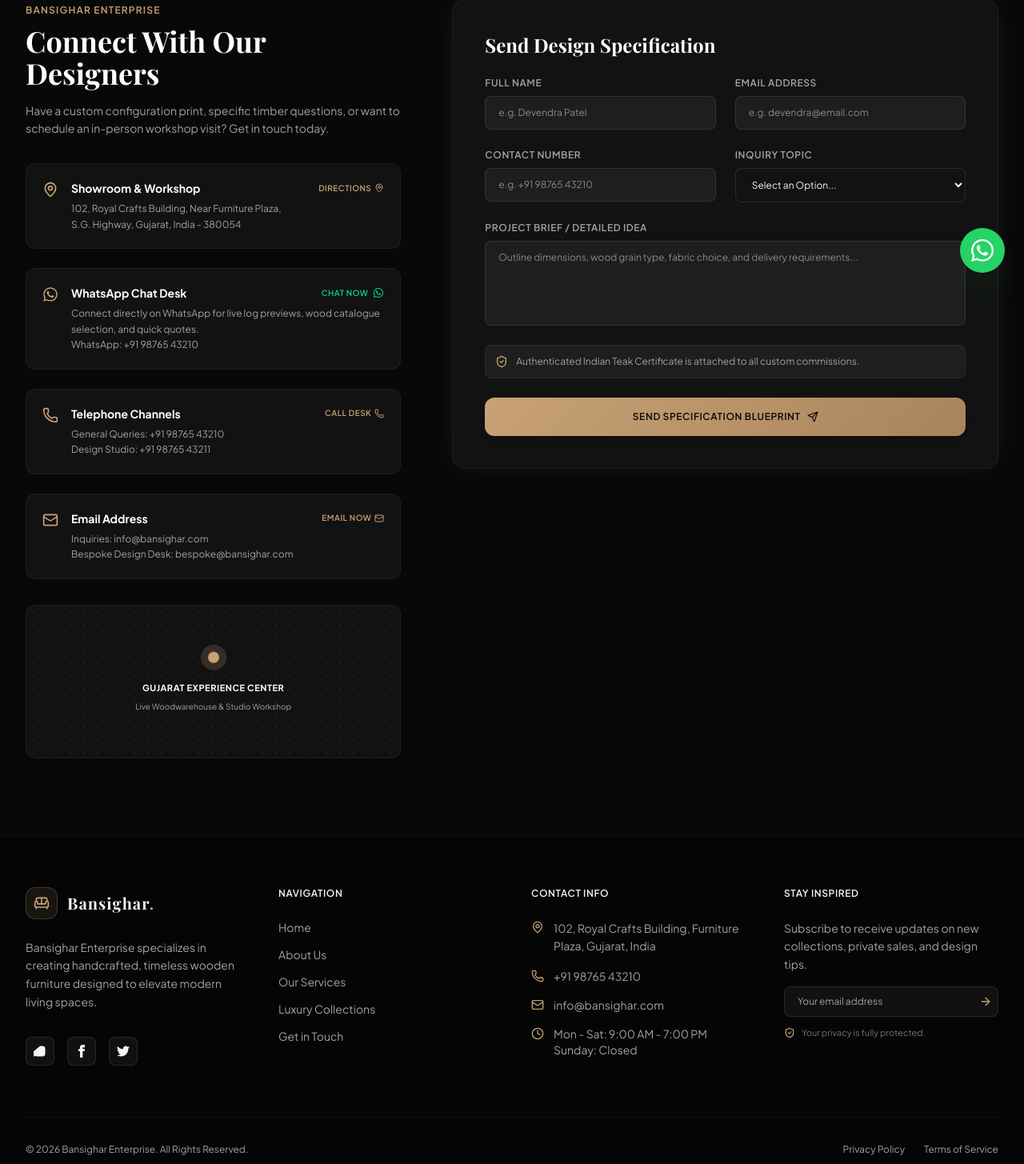
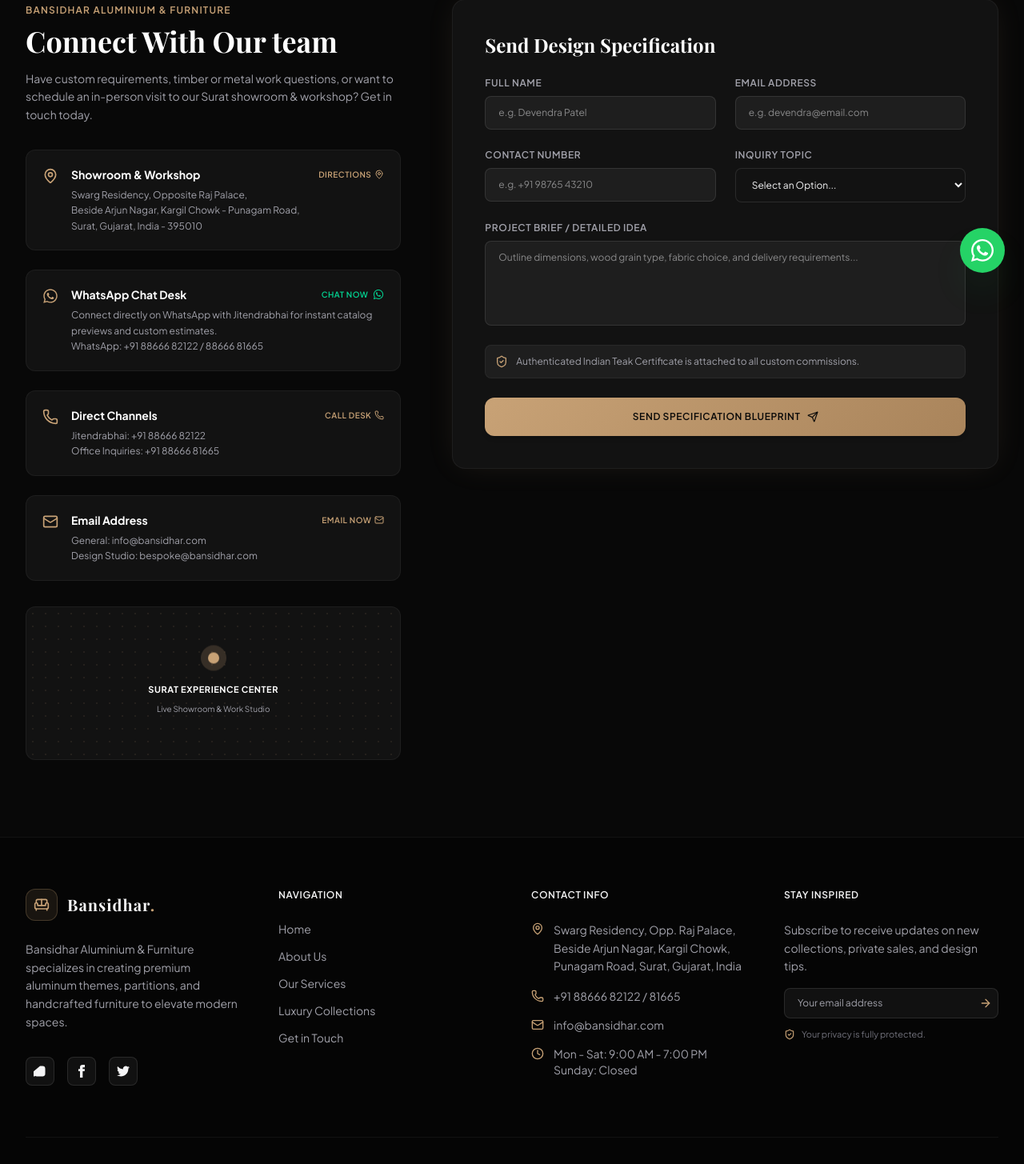
Before and after one commit to Krushal043/bansighar, a Next.js app: page /contact-us in a window 1280 px wide. Shown: the part 435-1890 px from the top of the page at 80% size. Built offline with nearby package versions, Linux system fonts and the light colour scheme; a web font is replaced by a local one.

Commit message:
Update contact info and brand spelling to Bansidhar based on business card details

```diff
--- a/src/app/about/page.tsx
+++ b/src/app/about/page.tsx
@@ -3,8 +3,8 @@
 import { TreePine, Hammer, HeartHandshake, ShieldAlert, Award, ArrowUpRight } from "lucide-react";
 
 export const metadata = {
-  title: "About Us | Bansighar Enterprise",
-  description: "Learn about the heritage, craftsmanship, and commitment to quality behind Bansighar Enterprise, custom furniture makers.",
+  title: "About Us | Bansidhar",
+  description: "Learn about the heritage, craftsmanship, and commitment to quality behind Bansidhar, custom furniture and aluminium designers.",
 };
 
 export default function About() {
@@ -58,7 +58,7 @@
             Our Heritage
           </span>
           <h1 className="font-display text-4xl sm:text-5xl lg:text-6xl font-bold text-white max-w-3xl leading-tight">
-            The Story Behind <span className="gold-gradient-text">Bansighar Enterprise</span>
+            The Story Behind <span className="gold-gradient-text">Bansidhar</span>
           </h1>
           <p className="text-luxury-muted max-w-xl text-sm sm:text-base leading-relaxed mt-2">
             Bridging age-old handcrafted legacy with refined contemporary aesthetics since 2015.
@@ -75,7 +75,7 @@
               Sourcing Premium Materials, Honoring Pure Hands
             </h2>
             <p className="text-luxury-muted leading-relaxed">
-              Bansighar Enterprise was born out of a desire to rescue authentic wood craftsmanship from the rush of mass-manufactured, short-lived furniture. In an era dominated by flat-pack boards and plastic laminates, we set out to build furniture that increases in value, character, and beauty as it ages.
+              Bansidhar was born out of a desire to rescue authentic craftsmanship from the rush of mass-manufactured, short-lived designs. In an era dominated by flat-pack boards and generic themes, we set out to construct items that increase in value, character, and beauty as they age.
             </p>
             <p className="text-luxury-muted leading-relaxed">
               Our workshop operates on three core principles: selecting mature log varieties, giving artisans the time required to details every bevel, and finishing each piece with organic oils and waxes that let the natural wood grain breathe.
@@ -84,7 +84,7 @@
               "We do not build items to fill a showroom. We craft heritage assets that hold families together around dining tables, study desks, and comfortable bedrooms."
             </blockquote>
             <p className="text-luxury-muted leading-relaxed">
-              Today, Bansighar Enterprise represents a community of 25 master carpenters, carvers, and designers who share one singular focus: absolute woodworking excellence.
+              Today, Bansidhar represents a community of master carpenters, metal fabricators, and designers who share one singular focus: absolute craftsmanship excellence.
             </p>
           </div>
 
@@ -92,7 +92,7 @@
           <div className="lg:col-span-5 relative h-[500px] w-full rounded-2xl overflow-hidden border border-white/10 shadow-2xl">
             <Image
               src="/images/craftsmanship.png"
-              alt="Bansighar Workshop Artisans"
+              alt="Bansidhar Workshop Artisans"
               fill
               className="object-cover"
             />
--- a/src/app/contact-us/page.tsx
+++ b/src/app/contact-us/page.tsx
@@ -106,13 +106,13 @@
       <div className="lg:col-span-5 flex flex-col gap-8 animate-fade-in-left">
         <div>
           <span className="text-xs uppercase tracking-widest text-luxury-gold font-semibold">
-            Bansighar Enterprise
+            Bansidhar Aluminium & Furniture
           </span>
           <h2 className="font-display text-3xl sm:text-4xl font-bold text-white mt-2 mb-4">
-            Connect With Our Designers
+            Connect With Our team
           </h2>
           <p className="text-luxury-muted text-sm leading-relaxed">
-            Have a custom configuration print, specific timber questions, or want to schedule an in-person workshop visit? Get in touch today.
+            Have custom requirements, timber or metal work questions, or want to schedule an in-person visit to our Surat showroom & workshop? Get in touch today.
           </p>
         </div>
 
@@ -125,7 +125,7 @@
               <h4 className="text-sm font-bold text-white flex justify-between items-center">
                 Showroom & Workshop
                 <a
-                  href="https://maps.google.com/?q=Bansighar+Enterprise+SG+Highway+Ahmedabad"
+                  href="https://maps.google.com/?q=Swarg+Residency+Kargil+Chowk+Punagam+Road+Surat"
                   target="_blank"
                   rel="noopener noreferrer"
                   className="text-[10px] text-luxury-gold hover:text-luxury-gold-light font-semibold uppercase tracking-wider flex items-center gap-1 transition-colors"
@@ -135,8 +135,9 @@
                 </a>
               </h4>
               <p className="text-xs text-luxury-muted mt-1.5 leading-relaxed">
-                102, Royal Crafts Building, Near Furniture Plaza, <br />
-                S.G. Highway, Gujarat, India - 380054
+                Swarg Residency, Opposite Raj Palace,<br />
+                Beside Arjun Nagar, Kargil Chowk - Punagam Road,<br />
+                Surat, Gujarat, India - 395010
               </p>
             </div>
           </div>
@@ -148,7 +149,7 @@
               <h4 className="text-sm font-bold text-white flex justify-between items-center">
                 WhatsApp Chat Desk
                 <a
-                  href="https://wa.me/919876543210?text=Hi%20Bansighar%20Enterprise,%20I%20am%20interested%20in%20inquiring%20about%20your%20bespoke%20furniture."
+                  href="https://wa.me/918866682122?text=Hi%20Bansidhar%20Aluminium%20%26%20Furniture,%20I%20am%20interested%20in%20inquiring%20about%20your%20services."
                   target="_blank"
                   rel="noopener noreferrer"
                   className="text-[10px] text-emerald-400 hover:text-emerald-300 font-semibold uppercase tracking-wider flex items-center gap-1.5 transition-colors"
@@ -158,8 +159,8 @@
                 </a>
               </h4>
               <p className="text-xs text-luxury-muted mt-1.5 leading-relaxed">
-                Connect directly on WhatsApp for live log previews, wood catalogue selection, and quick quotes. <br />
-                WhatsApp: +91 98765 43210
+                Connect directly on WhatsApp with Jitendrabhai for instant catalog previews and custom estimates.<br />
+                WhatsApp: +91 88666 82122 / 88666 81665
               </p>
             </div>
           </div>
@@ -169,9 +170,9 @@
             <Phone className="w-5 h-5 text-luxury-gold shrink-0 mt-0.5" />
             <div className="w-full">
               <h4 className="text-sm font-bold text-white flex justify-between items-center">
-                Telephone Channels
+                Direct Channels
                 <a
-                  href="tel:+919876543210"
+                  href="tel:+918866682122"
                   className="text-[10px] text-luxury-gold hover:text-luxury-gold-light font-semibold uppercase tracking-wider flex items-center gap-1 transition-colors"
                 >
                   Call Desk
@@ -179,8 +180,8 @@
                 </a>
               </h4>
               <p className="text-xs text-luxury-muted mt-1.5 leading-relaxed">
-                General Queries: +91 98765 43210 <br />
-                Design Studio: +91 98765 43211
+                Jitendrabhai: +91 88666 82122<br />
+                Office Inquiries: +91 88666 81665
               </p>
             </div>
           </div>
@@ -192,7 +193,7 @@
               <h4 className="text-sm font-bold text-white flex justify-between items-center">
                 Email Address
                 <a
-                  href="mailto:info@bansighar.com"
+                  href="mailto:info@bansidhar.com"
                   className="text-[10px] text-luxury-gold hover:text-luxury-gold-light font-semibold uppercase tracking-wider flex items-center gap-1 transition-colors"
                 >
                   Email Now
@@ -200,8 +201,8 @@
                 </a>
               </h4>
               <p className="text-xs text-luxury-muted mt-1.5 leading-relaxed">
-                Inquiries: info@bansighar.com <br />
-                Bespoke Design Desk: bespoke@bansighar.com
+                General: info@bansidhar.com<br />
+                Design Studio: bespoke@bansidhar.com
               </p>
             </div>
           </div>
@@ -215,10 +216,10 @@
               <div className="w-3.5 h-3.5 rounded-full bg-luxury-gold" />
             </div>
             <span className="text-[11px] font-bold text-white uppercase tracking-wider">
-              Gujarat Experience Center
+              Surat Experience Center
             </span>
             <span className="text-[10px] text-luxury-muted">
-              Live Woodwarehouse & Studio Workshop
+              Live Showroom & Work Studio
             </span>
           </div>
         </div>
--- a/src/app/layout.tsx
+++ b/src/app/layout.tsx
@@ -18,9 +18,9 @@
 });
 
 export const metadata: Metadata = {
-  title: "Bansighar Enterprise | Premium Handcrafted Luxury Furniture",
-  description: "Experience premium, handcrafted solid wood furniture designed for modern, luxurious living spaces by Bansighar Enterprise.",
-  keywords: ["furniture", "luxury furniture", "handcrafted wood furniture", "bespoke furniture", "Bansighar Enterprise", "custom furniture Gujarat", "solid wood", "modern dining table", "luxury sofa"],
+  title: "Bansidhar Aluminium & Furniture | Premium Handcrafted Luxury Solutions",
+  description: "Experience premium, handcrafted solid wood furniture and custom aluminium solutions designed for modern spaces by Bansidhar.",
+  keywords: ["furniture", "luxury furniture", "handcrafted wood furniture", "bespoke furniture", "Bansidhar", "Bansidhar Aluminium", "custom furniture Gujarat", "solid wood", "modern dining table", "luxury sofa"],
 };
 
 export default function RootLayout({
--- a/src/app/page.tsx
+++ b/src/app/page.tsx
@@ -64,7 +64,7 @@
 
   const testimonials = [
     {
-      quote: "Bansighar Enterprise transformed our penthouse. The custom walnut dining table is not just furniture; it's a masterpiece that draws compliments from every guest.",
+      quote: "Bansidhar transformed our penthouse. The custom walnut dining table is not just furniture; it's a masterpiece that draws compliments from every guest.",
       author: "Vikram Malhotra",
       role: "Interior Designer, Mumbai",
     },
@@ -118,7 +118,7 @@
               <span className="gold-gradient-text">Timeless Luxury</span>
             </h1>
             <p className="text-luxury-muted text-base sm:text-lg max-w-xl leading-relaxed">
-              At Bansighar Enterprise, we bring nature's raw beauty into your living space. Exquisitely handcrafted solid wood furniture, bespoke designs, and premium comfort customized to absolute perfection.
+              At Bansidhar, we bring nature's raw beauty into your living space. Exquisitely handcrafted solid wood furniture, bespoke designs, and premium comfort customized to absolute perfection.
             </p>
             <div className="flex flex-col sm:flex-row gap-4 mt-4">
               <Link
@@ -259,7 +259,7 @@
                 Crafting Character, Shaping Logs
               </h2>
               <p className="text-luxury-muted leading-relaxed">
-                At Bansighar Enterprise, we believe that every piece of wood tells a story. For over a decade, we have been salvaging raw logs and turning them into masterpieces that carry warmth, structural integrity, and artistic prestige.
+                At Bansidhar, we believe that every piece of wood tells a story. For over a decade, we have been salvaging raw logs and turning them into masterpieces that carry warmth, structural integrity, and artistic prestige.
               </p>
               <p className="text-luxury-muted leading-relaxed">
                 We reject low-quality veneers and particle boards. Our collections are crafted entirely from premium grade timber, designed, dried, and assembled using traditional mortise-and-tenon joints combined with state-of-the-art precision machinery.
--- a/src/app/services/page.tsx
+++ b/src/app/services/page.tsx
@@ -7,8 +7,8 @@
 } from "react-icons/fa";
 
 export const metadata = {
-  title: "Our Services | Bansighar Enterprise",
-  description: "Explore our premium woodworking services, including custom furniture commissions, space planning, restoration, and white-glove installation.",
+  title: "Our Services | Bansidhar",
+  description: "Explore our premium woodworking and architectural contracting services, including custom furniture commissions and turnkey solutions.",
 };
 
 export default function Services() {
--- a/src/components/FloatingInquire.tsx
+++ b/src/components/FloatingInquire.tsx
@@ -5,7 +5,7 @@
 export default function FloatingInquire() {
   return (
     <a
-      href="https://wa.me/919876543210?text=Hi%20Bansighar%20Enterprise,%20I'm%20interested%20in%20inquiring%20about%20your%20bespoke%20furniture."
+      href="https://wa.me/918866682122?text=Hi%20Bansidhar%20Aluminium%20%26%20Furniture,%20I'm%20interested%20in%20inquiring%20about%20your%20services."
       target="_blank"
       rel="noopener noreferrer"
       className="fixed bottom-6 right-6 z-50 bg-[#25D366] text-white rounded-full w-14 h-14 flex items-center justify-center hover:scale-110 active:scale-95 transition-all duration-300 shadow-2xl shadow-[#25D366]/20 cursor-pointer hover:shadow-[#25D366]/40"
--- a/src/components/Footer.tsx
+++ b/src/components/Footer.tsx
@@ -15,11 +15,11 @@
                 <Sofa className="w-5 h-5 text-luxury-gold" />
               </div>
               <span className="font-display font-bold tracking-wider text-xl text-luxury-text">
-                Bansighar<span className="text-luxury-gold">.</span>
+                Bansidhar<span className="text-luxury-gold">.</span>
               </span>
             </Link>
             <p className="leading-relaxed text-luxury-muted max-w-xs">
-              Bansighar Enterprise specializes in creating handcrafted, timeless wooden furniture designed to elevate modern living spaces.
+              Bansidhar Aluminium & Furniture specializes in creating premium aluminum themes, partitions, and handcrafted furniture to elevate modern spaces.
             </p>
             <div className="flex items-center gap-4 mt-2">
               <a
@@ -86,19 +86,19 @@
               <li className="flex items-start gap-3">
                 <MapPin className="w-4 h-4 text-luxury-gold shrink-0 mt-0.5" />
                 <span className="leading-relaxed">
-                  102, Royal Crafts Building, Furniture Plaza, Gujarat, India
+                  Swarg Residency, Opp. Raj Palace, Beside Arjun Nagar, Kargil Chowk, Punagam Road, Surat, Gujarat, India
                 </span>
               </li>
               <li className="flex items-center gap-3">
                 <Phone className="w-4 h-4 text-luxury-gold shrink-0" />
                 <span className="hover:text-luxury-gold transition-colors">
-                  +91 98765 43210
+                  +91 88666 82122 / 81665
                 </span>
               </li>
               <li className="flex items-center gap-3">
                 <Mail className="w-4 h-4 text-luxury-gold shrink-0" />
                 <span className="hover:text-luxury-gold transition-colors">
-                  info@bansighar.com
+                  info@bansidhar.com
                 </span>
               </li>
               <li className="flex items-start gap-3">
@@ -147,7 +147,7 @@
         {/* Bottom Bar */}
         <div className="border-t border-white/5 pt-8 flex flex-col sm:flex-row items-center justify-between gap-4">
           <p className="text-xs">
-            © {new Date().getFullYear()} Bansighar Enterprise. All Rights Reserved.
+            © {new Date().getFullYear()} Bansidhar Aluminium & Furniture. All Rights Reserved.
           </p>
           <div className="flex items-center gap-6 text-xs">
             <a href="#" className="hover:text-luxury-gold transition-colors">
--- a/src/components/Navbar.tsx
+++ b/src/components/Navbar.tsx
@@ -46,7 +46,7 @@
               <Sofa className="w-5 h-5 text-luxury-gold group-hover:scale-110 transition-transform duration-300" />
             </div>
             <span className="font-display font-bold tracking-wider text-xl sm:text-2xl text-luxury-text group-hover:text-luxury-gold transition-colors duration-300">
-              Bansighar<span className="text-luxury-gold">.</span>
+              Bansidhar<span className="text-luxury-gold">.</span>
             </span>
           </Link>
 
```
